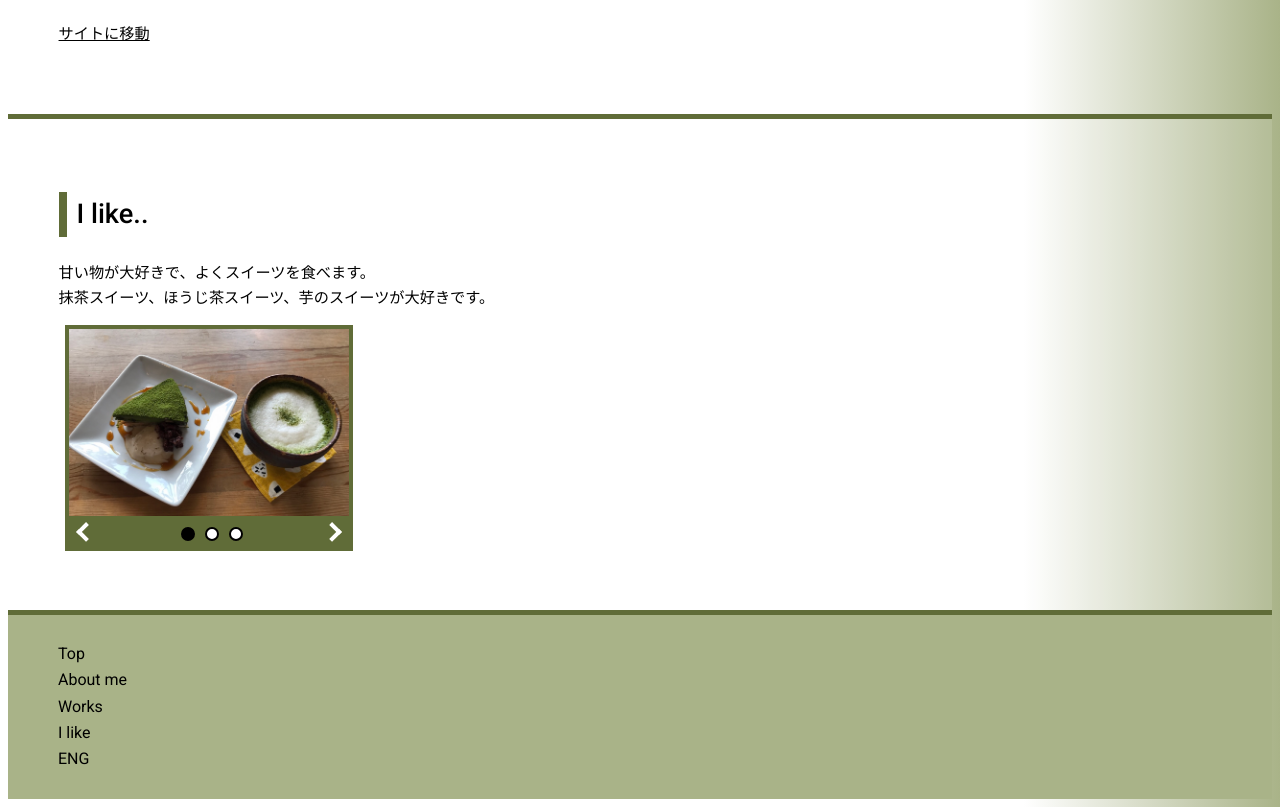
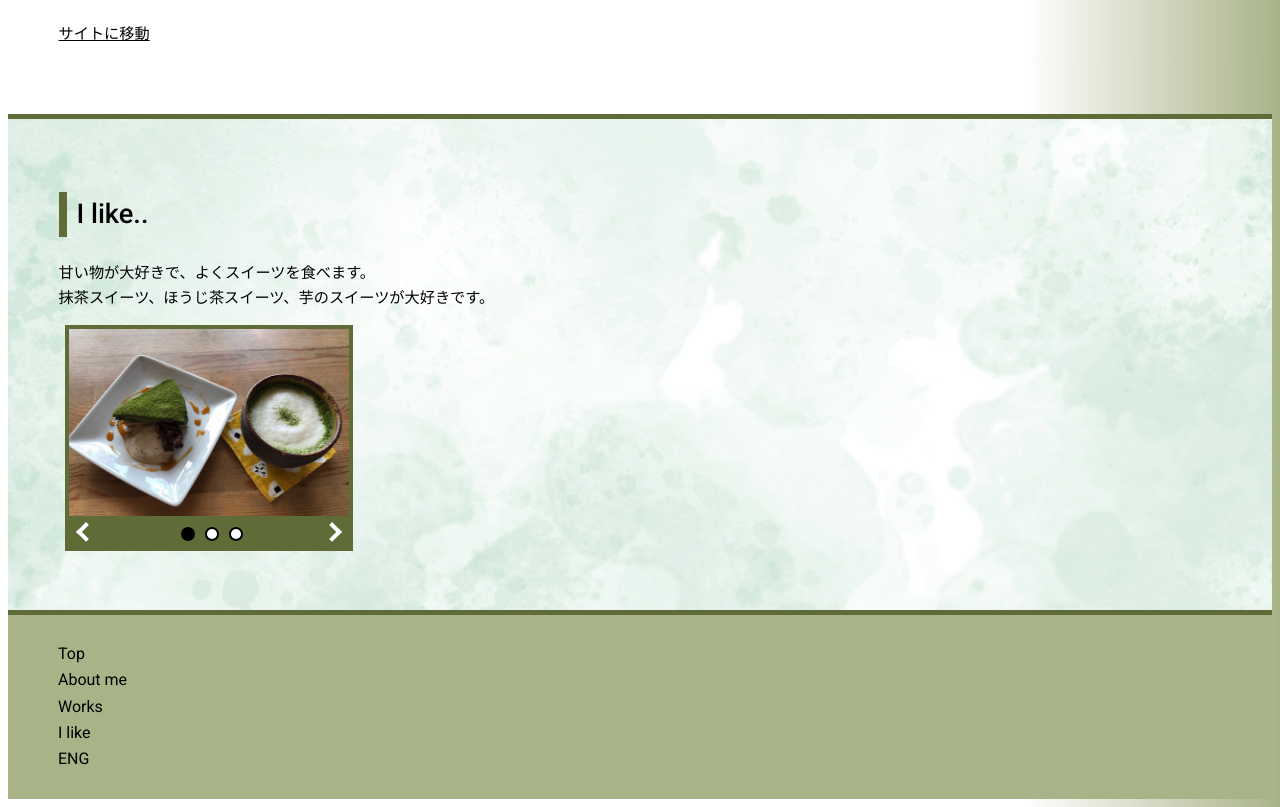
Before and after one commit to portfolioherb/portcodepic, a plain HTML site: page index.html in a window 1280 px wide. Shown: the part 2738-3545 px from the top of the page. Drawn offline with Linux system fonts and the light colour scheme.

Commit message:
Update style.css

```diff
--- a/style.css
+++ b/style.css
@@ -176,7 +176,7 @@ h3 {
 /*Ilike*/
 #ilike {
     padding: 4%;
-    background-image: url(../images/backgroundilike.jpeg);
+    background-image: url(backgroundilike.jpeg);
     background-color: rgba(255, 255, 255, 0.1);
     background-blend-mode: lighten;
 }
```
